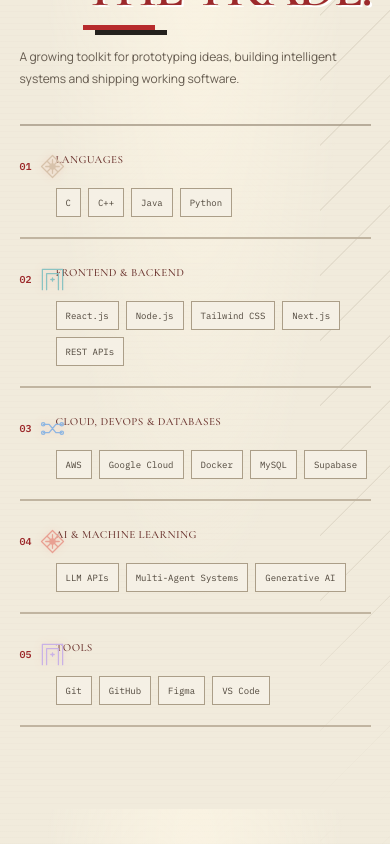
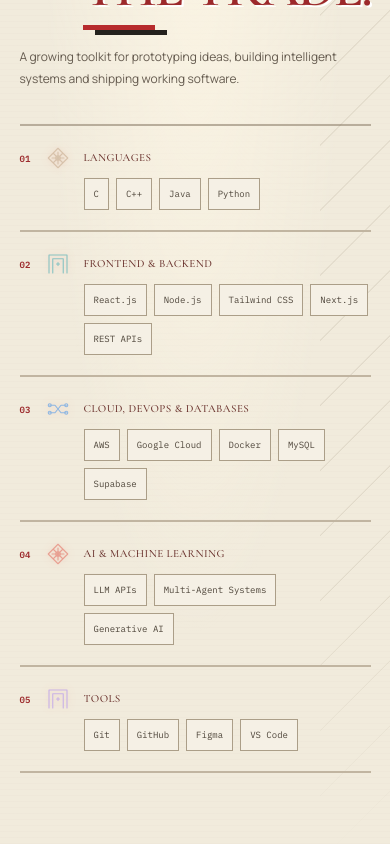
Before and after one commit to KBSanchai/KBSanchai, a React (Vite) app: page / in a window 390 px wide. Shown: the part 8140-8984 px from the top of the page. Built offline with nearby package versions, Linux system fonts and the light colour scheme; a web font is replaced by a local one.

Commit message:
Align skill category numbers, icons, titles and technology tags

```diff
--- a/src/styles.css
+++ b/src/styles.css
@@ -2992,3 +2992,146 @@ body:not(.bankai-mode) .contact-links a:hover{color:#4b171b!important}
   body:not(.bankai-mode) .contact-bottom p{max-width:100%}
   body:not(.bankai-mode) .contact-links{flex:1 1 auto}
 }
+
+
+/* SKILLS GRID ALIGNMENT — reserve room for the index + crest before the title */
+.skills-section .skills-list{
+  display:grid;
+  grid-template-columns:repeat(2,minmax(0,1fr));
+  column-gap:clamp(24px,2.6vw,44px);
+  align-items:stretch;
+}
+.skills-section .skill-row{
+  display:grid;
+  grid-template-columns:64px minmax(0,230px) minmax(0,1fr);
+  gap:14px;
+  align-items:center;
+  align-content:center;
+  min-width:0;
+  width:100%;
+  min-height:88px;
+  padding:18px 0;
+}
+.skills-section .skill-number{
+  display:flex;
+  align-items:center;
+  justify-content:flex-start;
+  gap:10px;
+  min-width:0;
+  width:64px;
+  padding:0;
+  white-space:nowrap;
+  line-height:1;
+}
+.skills-section .skill-number>span{
+  flex:0 0 22px;
+  width:22px;
+  text-align:left;
+}
+.skills-section .skill-number .category-crest{
+  flex:0 0 27px;
+  width:27px;
+  height:27px;
+  display:block;
+}
+.skills-section .skill-row h3{
+  min-width:0;
+  margin:0;
+  padding:0;
+  align-self:center;
+  line-height:1.35;
+  overflow-wrap:normal;
+  word-break:normal;
+}
+.skills-section .skill-chips{
+  min-width:0;
+  width:100%;
+  display:flex;
+  flex-wrap:wrap;
+  align-items:center;
+  align-content:center;
+  justify-content:flex-start;
+  gap:7px;
+}
+.skills-section .skill-chips span{
+  display:inline-flex;
+  align-items:center;
+  justify-content:center;
+  min-height:34px;
+  padding:7px 11px;
+  line-height:1.2;
+  white-space:nowrap;
+  flex:0 0 auto;
+}
+
+/* Tablet: keep the same columns, but let the tag area wrap as needed */
+@media(min-width:561px) and (max-width:999px){
+  .skills-section .skills-list{
+    display:grid;
+    grid-template-columns:minmax(0,1fr);
+    column-gap:0;
+  }
+  .skills-section .skill-row{
+    grid-template-columns:64px minmax(150px,220px) minmax(0,1fr);
+    gap:14px;
+    min-height:82px;
+  }
+  .skills-section .skill-chips span{
+    min-height:32px;
+    padding:7px 9px;
+    font-size:9px;
+  }
+}
+
+/* Phone: number + title on line one, tags aligned beneath the title */
+@media(max-width:560px){
+  .skills-section .skills-list{
+    display:block;
+  }
+  .skills-section .skill-row{
+    grid-template-columns:52px minmax(0,1fr);
+    grid-template-areas:
+      "number title"
+      ". chips";
+    gap:8px 12px;
+    align-items:center;
+    min-height:0;
+    padding:20px 0;
+  }
+  .skills-section .skill-number{
+    grid-area:number;
+    width:52px;
+    gap:7px;
+  }
+  .skills-section .skill-number>span{
+    flex-basis:19px;
+    width:19px;
+    font-size:9px;
+  }
+  .skills-section .skill-number .category-crest{
+    flex-basis:24px;
+    width:24px;
+    height:24px;
+  }
+  .skills-section .skill-row h3{
+    grid-area:title;
+    font-size:11px;
+    line-height:1.4;
+  }
+  .skills-section .skill-chips{
+    grid-area:chips;
+    gap:7px;
+  }
+  .skills-section .skill-chips span{
+    min-height:32px;
+    padding:7px 9px;
+  }
+}
+
+/* BANKAI keeps the same precise grid; only the palette changes */
+body.bankai-mode .skills-section .skill-row{
+  border-color:#622a34;
+}
+body.bankai-mode .skills-section .skill-number .category-crest{
+  filter:drop-shadow(0 0 5px #ff536044);
+}
```
